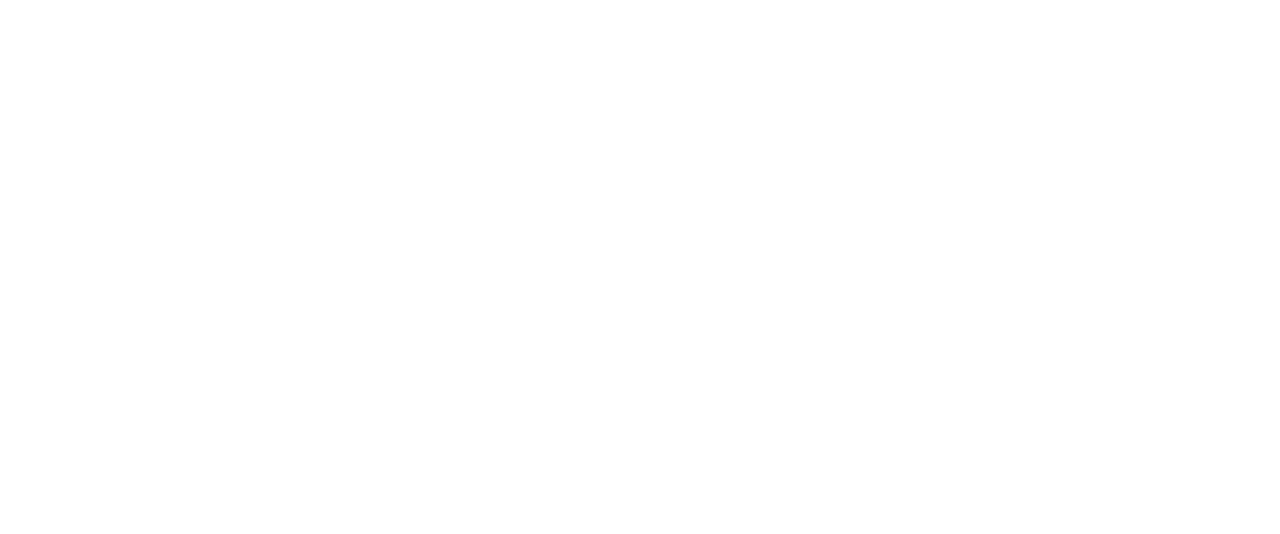
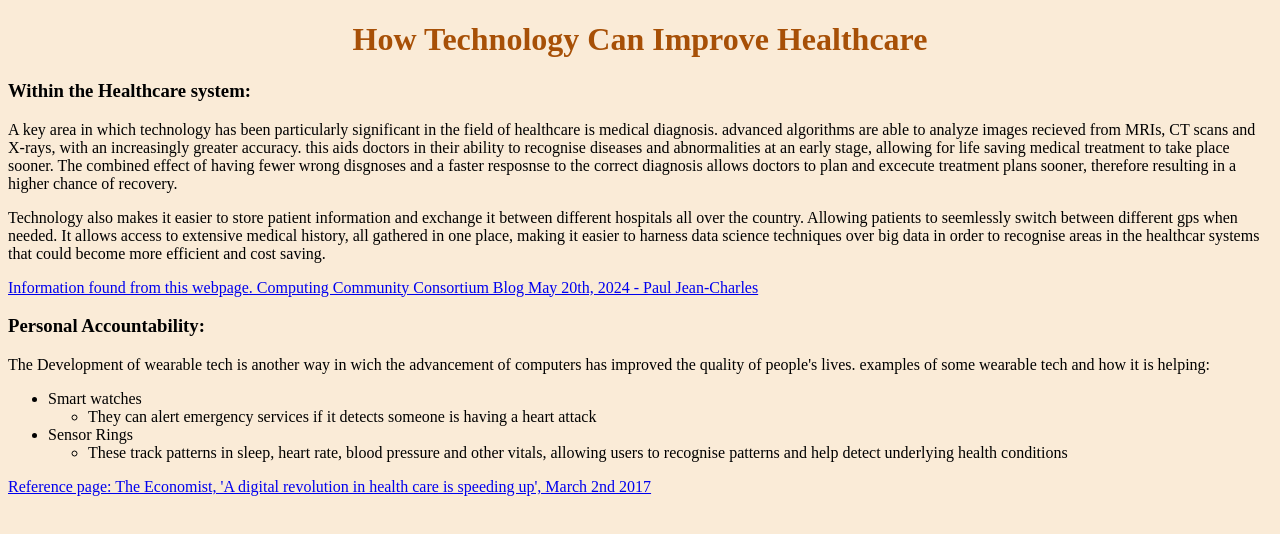
Before and after one commit to tashiexdavid/Practical-week-5-group-work, a plain HTML site: page Page2.html in a window 1280 px wide. Drawn offline with Linux system fonts and the light colour scheme.

Commit message:
updating the page and adding a stylesheet

```diff
--- a/Page2.html
+++ b/Page2.html
@@ -1,4 +1,39 @@
 <!DOCTYPE html>
 <html>
+    <head>
+    <title> Improving Healthcare</title>
+    <link rel="stylesheet" href="Web_Style.css">
+    </head>
+    <body>
+        <h1> How Technology Can Improve Healthcare </h1>
+        <h3>Within the Healthcare system:</h3>
+        <p>A key area in which technology has been particularly significant in the field of healthcare is medical diagnosis.
+            advanced algorithms are able to analyze images recieved from MRIs, CT scans and X-rays, with an increasingly greater accuracy.
+            this aids doctors in their ability to recognise diseases and abnormalities at an early stage, allowing for life saving medical
+            treatment to take place sooner. The combined effect of having fewer wrong disgnoses and a faster resposnse to the correct diagnosis
+            allows doctors to plan and excecute treatment plans sooner, therefore resulting in a higher chance of recovery.
+        </p>
+        <p>Technology also makes it easier to store patient information and exchange it between different hospitals all over the country. Allowing
+            patients to seemlessly switch between different gps when needed. It allows access to extensive medical history, all gathered in one
+            place, making it easier to harness data science techniques over big data in order to recognise areas in the healthcar systems
+            that could become more efficient and cost saving.
+        </p>
+        <a href = 'https://cccblog.org/2024/05/20/4-ways-computing-can-positively-affect-society/'>Information found from this webpage. Computing Community Consortium Blog May 20th, 2024 - Paul Jean-Charles</a>
+        <h3>Personal Accountability:</h3>
+        <p>The Development of wearable tech is another way in wich the advancement of computers has improved the quality of people's lives.
+            examples of some wearable tech and how it is helping:
+        </p>
+        <ul>
+            <li>Smart watches</li>
+            <ul>
+                <li>They can alert emergency services if it detects someone is having a heart attack</li>
+            </ul>
+            <li>Sensor Rings</li>
+            <ul>
+                <li>These track patterns in sleep, heart rate, blood pressure and other vitals, allowing users to recognise patterns and help detect underlying health conditions</li>
+            </ul>
+        </ul>
+        <a href='https://www.economist.com/business/2017/03/02/a-digital-revolution-in-health-care-is-speeding-up?utm_medium=cpc.adword.pd&utm_source=google&ppccampaignID=18156330227&ppcadID=&utm_campaign=a.22brand_pmax&utm_content=conversion.direct-response.anonymous&gclsrc=aw.ds&gad_source=1&gad_campaignid=18156330848&gbraid=0AAAAADBuq3Ih11R65AHRoRw1H-W1wbhg4&gclid=CjwKCAiAwqHIBhAEEiwAx9cTef8Lbty6KxmrW-2qF5r6Znz47shDsjlSghPQ4hlaIxeCZ7UjtANmjhoCNPYQAvD_BwE'>Reference page: The Economist, 'A digital revolution in health care is speeding up', March 2nd 2017</a>
 
+    </body>
 </html>
--- /dev/null
+++ b/Web_Style.css
@@ -0,0 +1,9 @@
+body {
+    background-color:antiquewhite;
+    font-family: 'Times New Roman', Times, serif;
+}
+
+h1 {
+    color:#A75007;
+    text-align: center;
+}
```
